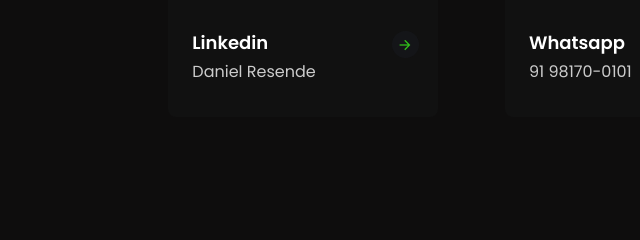
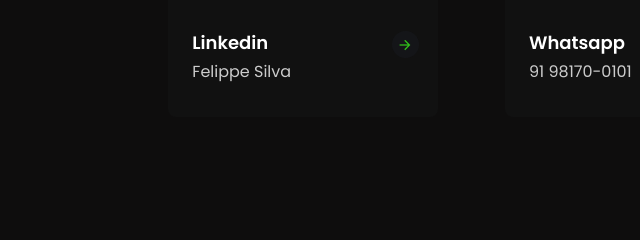
Before and after one commit to FelippeSouzaDev/Portifolio, a plain HTML site: page index.html in a window 1280 px wide. Shown: the part 4084-4324 px from the top of the page, 0-640 px from the left. Drawn offline with nearby package versions, Linux system fonts and the light colour scheme.

Commit message:
Update index.html

```diff
--- a/index.html
+++ b/index.html
@@ -753,7 +753,7 @@
                     <div class="text">
                         <a href="https://www.linkedin.com/in/felippe-s-souza/" target="_blank"><img src="./Imagens/seta.png" alt=""></a>
                         <h6>Linkedin</h6>
-                        <a href="https://www.linkedin.com/in/felippe-s-souza/" target="_blank">Daniel Resende </a>
+                        <a href="https://www.linkedin.com/in/felippe-s-souza/" target="_blank">Felippe Silva </a>
                     </div>
                 </div>
                 <div class="content">
```
